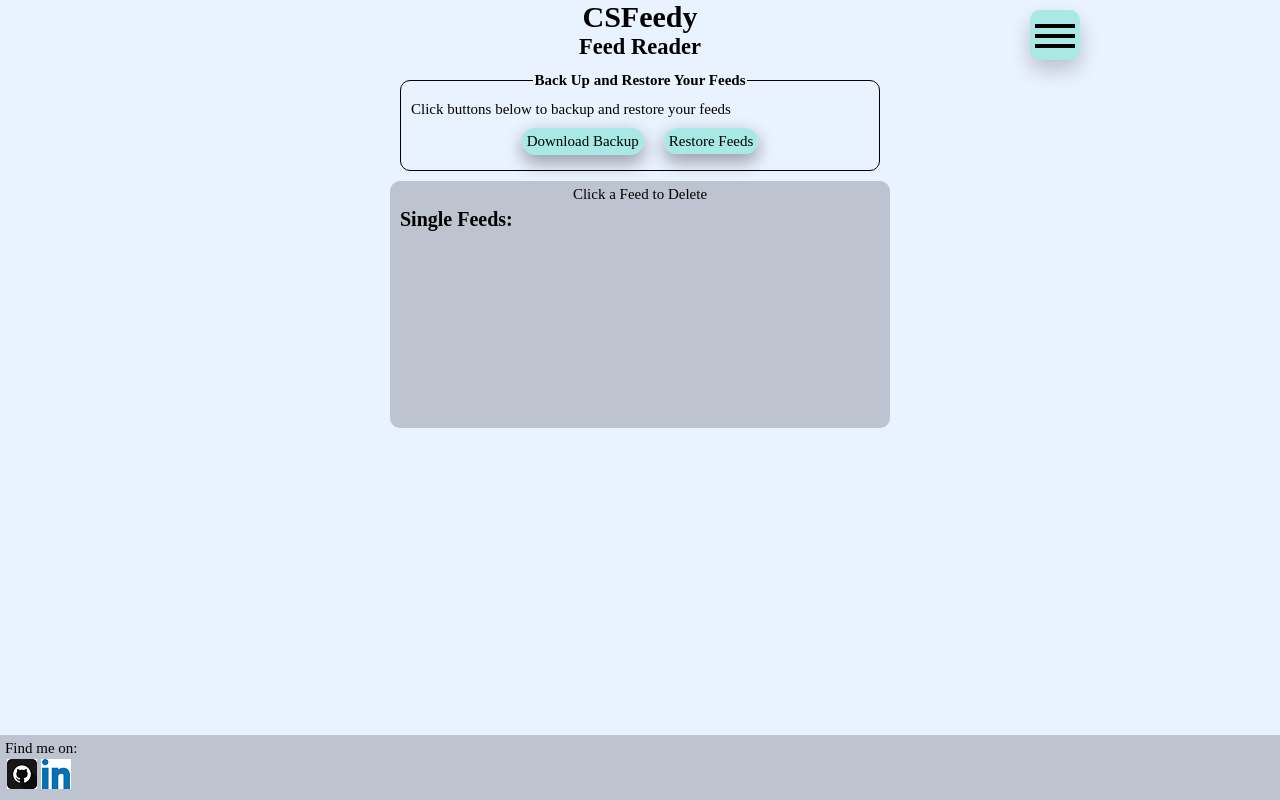
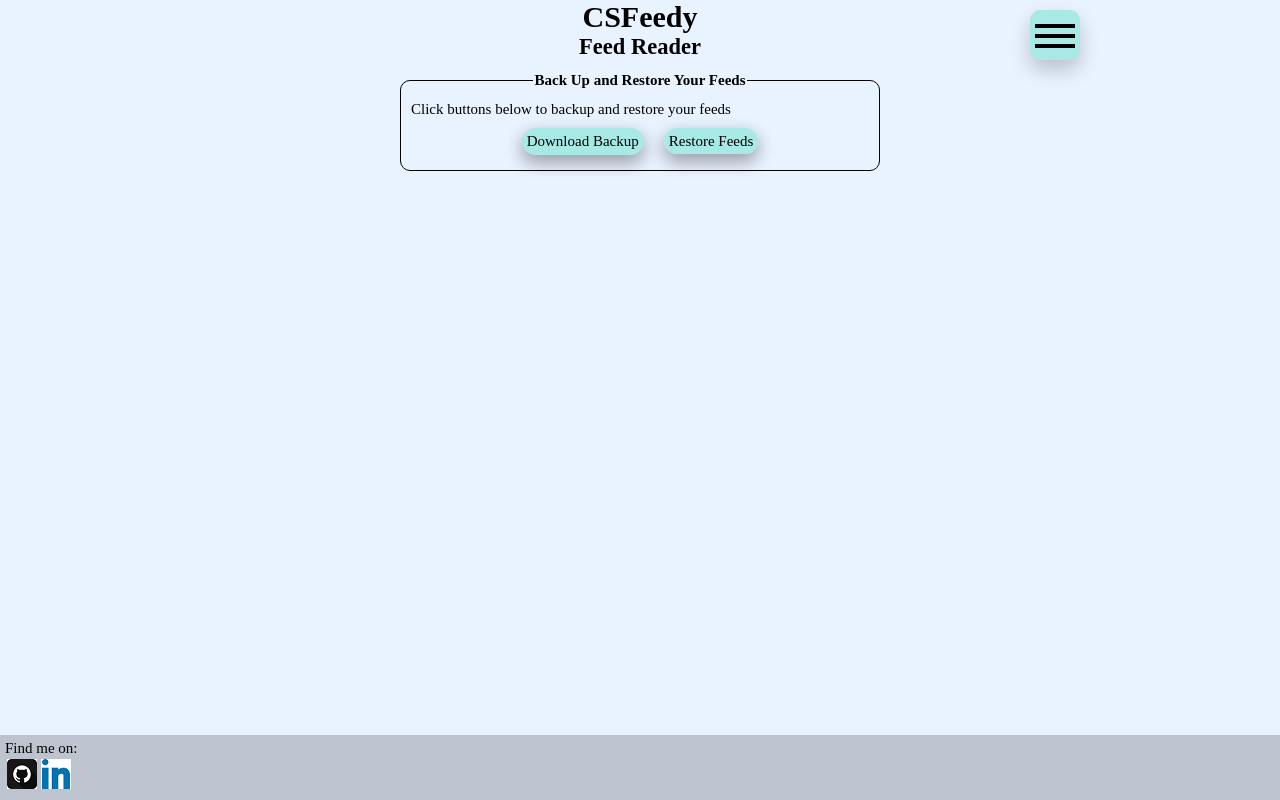
Before and after one commit to ARogala/cs-feedy, a React (Create React App) app: page /ManageFeeds in a window 1280 px wide. Built offline with nearby package versions, Linux system fonts and the light colour scheme; what focus-within would draw is missing.

Commit message:
remove delete btn list from manage feeds

```diff
--- a/src/components/ManageFeeds.js
+++ b/src/components/ManageFeeds.js
@@ -1,7 +1,6 @@
 import React from 'react';
 import PropTypes from 'prop-types';
 
-import DeleteFeedBtnList from './DeleteFeedBtnList';
 
 import './ManageFeeds.css';
 
@@ -91,10 +90,6 @@ function ManageFeeds(props) {
 					</div>
 				</fieldset>
 			</form>
-
-			<DeleteFeedBtnList
-				allFeeds={allFeeds}
-			/>
 		</div>
 	);
 }
```
